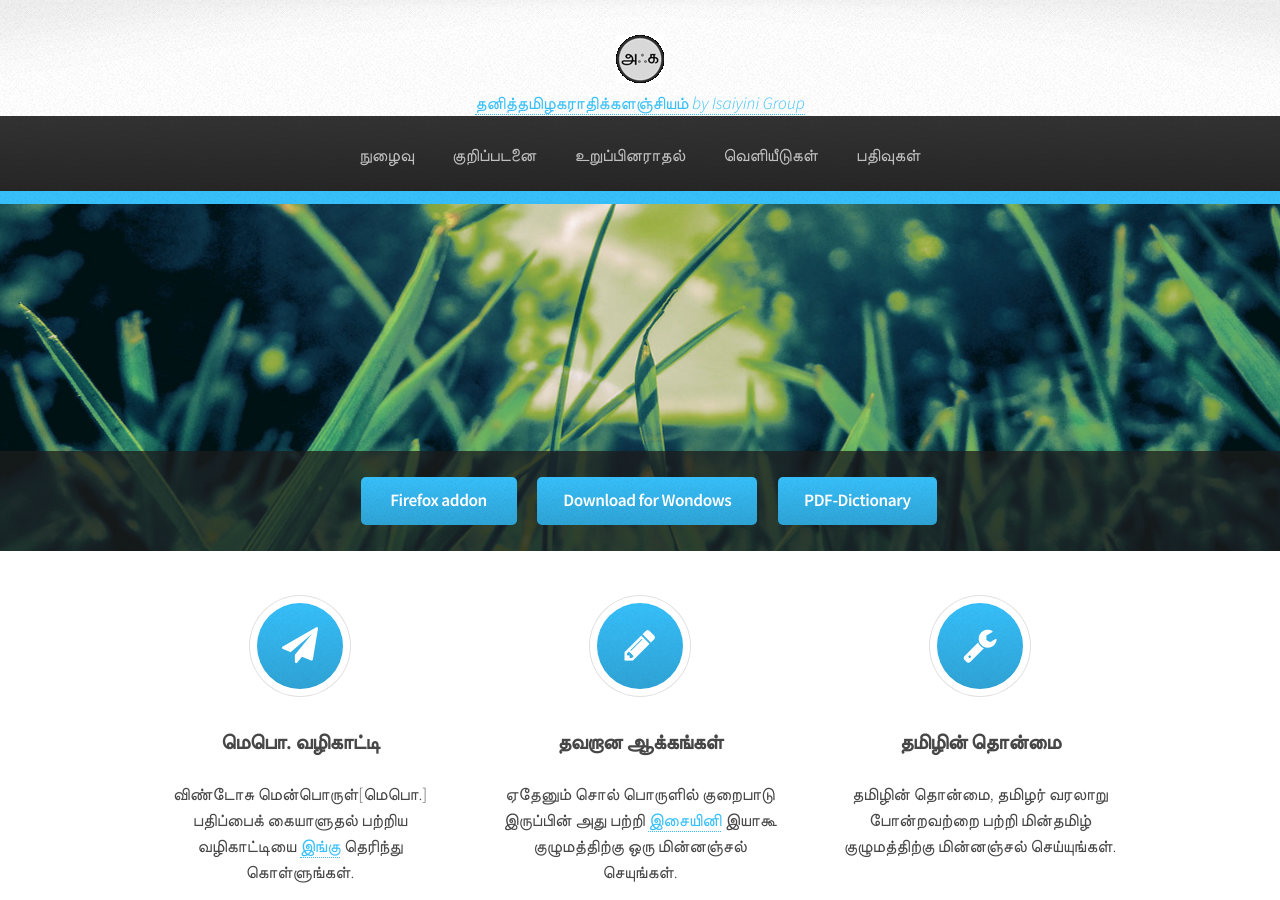
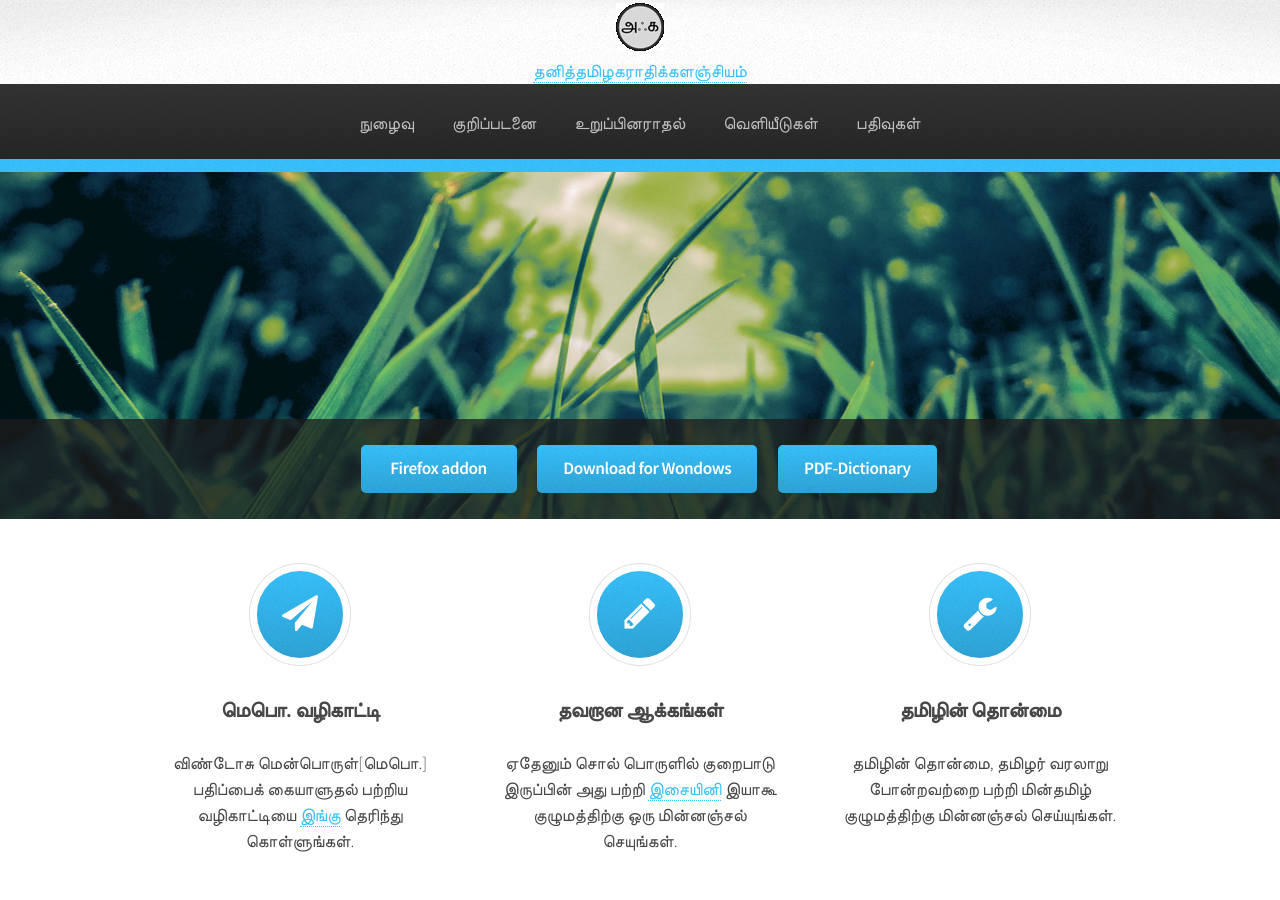
Before and after one commit to ThaniThamizhAkarathiKalanjiyam/win_ttak, a Jekyll site: the page built from index.html, in a window 1280 px wide and 900 px high. Built offline with Jekyll 4.4.1, drawn with Linux system fonts in a browser that asks for light colours; the list of posts is cut into pages by our own code.

Commit message:
header.html updated

```diff
--- a/_includes/header.html
+++ b/_includes/header.html
@@ -19,15 +19,14 @@
 		<link rel="shortcut icon" type="image/png" href="{{ site.baseurl }}/images/ttak-32.png"/>
 	</head>
 	<body>
-
 		<!-- Header -->
 			<div id="header">
 				<!-- Logo -->
 				<img src="{{ site.baseurl }}/images/ttak-48.png"/>
 				<br />
-				<a href="{{ site.baseurl }}/index.html" id="logo">தனித்தமிழகராதிக்களஞ்சியம் <em>by Isaiyini Group</em>
+				<a href="{{ site.baseurl }}/index.html" id="logo">தனித்தமிழகராதிக்களஞ்சியம்
 				</a>
-
+				<br />
 				<!-- Nav -->
 					<nav id="nav">
 						<ul>
--- a/assets/css/style-normal.css
+++ b/assets/css/style-normal.css
@@ -29,7 +29,7 @@
 /* Header */
 
 	#header {
-		padding: 2em 0 0 0;
+		padding: 3px 0 0 0;
 	}
 
 		#header h1 {
```
